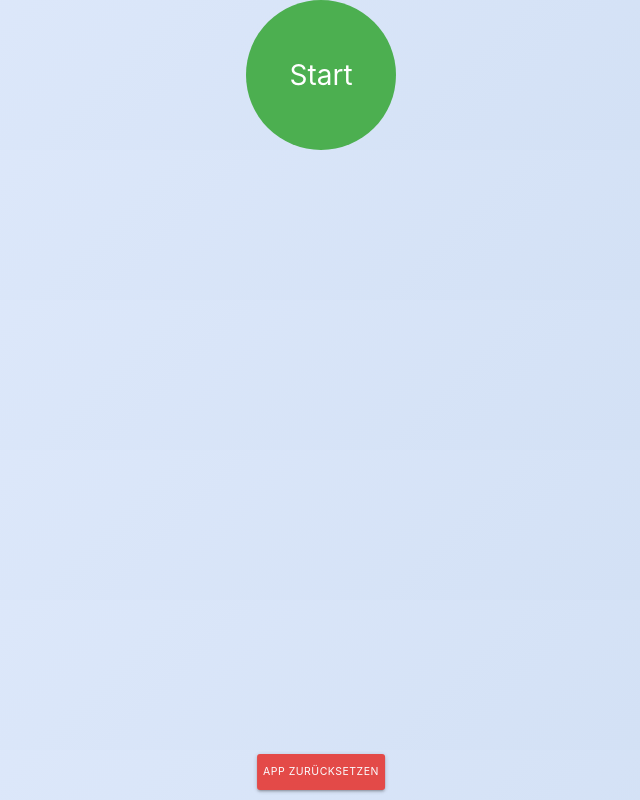
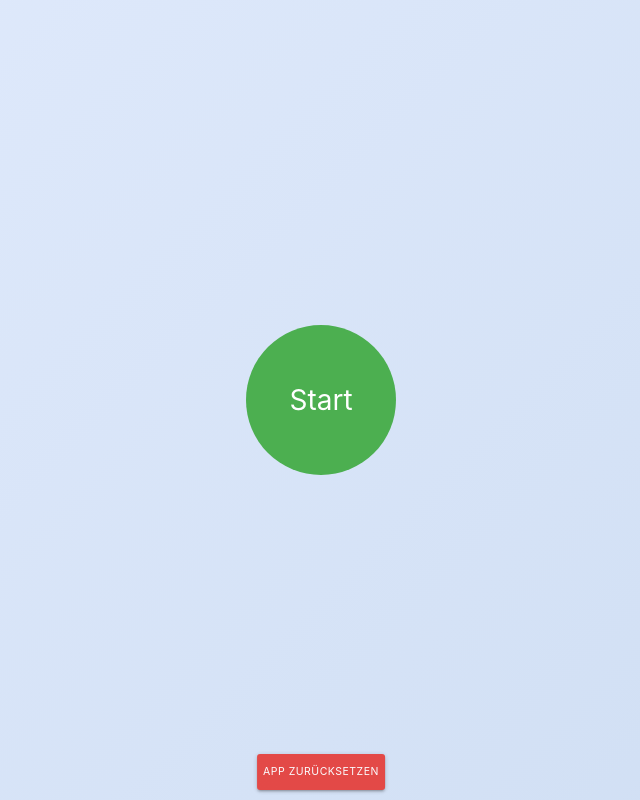
Before and after one commit to mcvanst/Balura95.github.io, a website: page mobil.html in a window 1280 px wide. Shown: the whole page, without its empty margins (319-959 px from the left). Drawn offline with nearby package versions, Linux system fonts and the light colour scheme; sample sign-in values are in the browser's storage.

Commit message:
min-height

```diff
--- a/categories.css
+++ b/categories.css
@@ -2,7 +2,7 @@ body {
       overflow-y: auto;
       font-family: 'Roboto', sans-serif;
       background: linear-gradient(135deg, #e0eafc, #cfdef3);
-      height: 100%;
+      min-height: 100vh;
       margin: 0;
       padding: 0;
     }
--- a/mobil.css
+++ b/mobil.css
@@ -3,7 +3,7 @@
       margin: 0;
       padding: 0;
       background: linear-gradient(135deg, #e0eafc, #cfdef3);
-      height: 100%;
+      min-height: 100vh;
       display: flex;
       flex-direction: column;
       align-items: center;
--- a/styles.css
+++ b/styles.css
@@ -5,15 +5,13 @@ body {
   padding: 0;
   /* Leichter, spannender Farbverlauf – nicht zu kräftig */
   background: linear-gradient(135deg, #e0eafc, #cfdef3);
- /*  min-height: 100vh;  statt height: 100vh, damit der Body wachsen und scrollen kann */
-  height: 100%;
+  min-height: 100vh;  /*statt height: 100vh, damit der Body wachsen und scrollen kann */
   width: 100%;
   display: flex;
   flex-direction: column;
   align-items: center;
   justify-content: center;
   text-align: center;
-  overflow-x: hidden; /* horizontales Scrollen unterbinden, vertikales Scrollen ist erlaubt */
 }
 
 /* Player Area: Hier wird kein zusätzlicher Container mehr verwendet,
```
